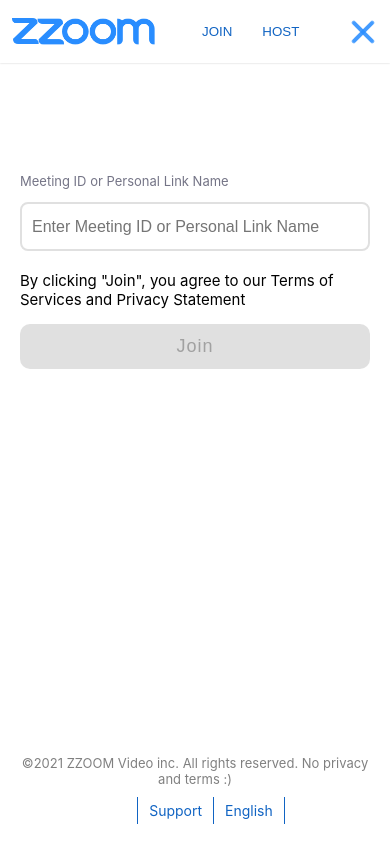
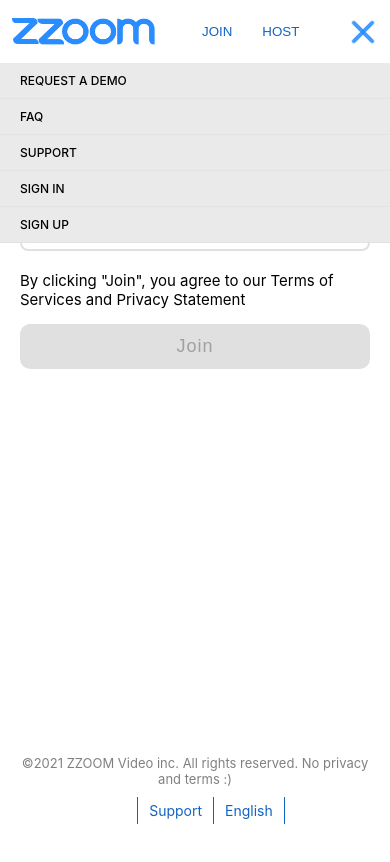
Before and after one commit to gtolan/zoom-video-chat-React, a React (Create React App) app: page / in a window 390 px wide. Both pictures are taken after a click on the button 362 px from the left and 31 px from the top of the page. Shown: the top 862 px of the page. Built offline with nearby package versions, Linux system fonts and the light colour scheme.

Commit message:
add dropdown mobile and desktop

```diff
--- a/src/components/Navbar.js
+++ b/src/components/Navbar.js
@@ -57,7 +57,17 @@
                         <div className="hamburger-inner"></div>
                         </div>
                     </div>
+                    <div className={`hamburger-dropdown-menu ${hamburderIsOpen ? 'is-active' : ''}`}>
+                    <ul>
+                        <li><Link to="/demo">Request a Demo</Link></li>
+                        <li><Link to="/faq">FAQ</Link></li>
+                        <li><Link to="/support">Support</Link></li>
+                        <li><Link to="/sign-in">Sign In</Link></li>
+                        <li><Link to="/sign-up">Sign Up</Link></li>
+                    </ul>
+                </div>
                 </button>
+
             </div>
         </nav>
     )
--- a/src/styles/Navbar.scss
+++ b/src/styles/Navbar.scss
@@ -53,6 +53,59 @@
       }
       span.hamburger {
         display: block;
+      }
+    }
+    button.hamburger {
+      .hamburger-dropdown-menu {
+        display: inline-block;
+        transform: scaleY(0);
+        visibility: hidden;
+        position: absolute;
+        width: 100vw;
+        right: 0;
+        text-align: left;
+        transition: 0.6s;
+        transform-origin: top;
+        top: 0;
+        margin-top: 63px;
+        ul {
+          background-color: #eaeaea;
+          margin: 0;
+          font-size: 12px;
+
+          list-style: none;
+          padding-left: 0px;
+          li {
+            // padding: 10px;
+            border-bottom: 1px solid #e3e3e3;
+            padding-left: 10px;
+            a {
+              text-decoration: none;
+              color: black;
+              height: 100%;
+              display: block;
+              position: relative;
+              padding: 10px;
+            }
+            &:hover {
+              background-color: #08c;
+
+              a {
+                color: white;
+              }
+            }
+          }
+        }
+        &.is-active {
+          transform: scaleY(1);
+          visibility: visible;
+          position: absolute;
+          width: 100vw;
+          right: 0;
+          text-align: left;
+          top: 0;
+          margin-top: 63px;
+        }
       }
     }
   }
@@ -170,6 +223,11 @@
         }
       }
     }
+    button.hamburger-dropdown-menu {
+      display: none;
+      transform: scale(0);
+      visibility: hidden;
+    }
   }
 }
 
@@ -201,10 +259,10 @@
   overflow: visible;
 }
 .hamburger:hover {
-  opacity: 0.7;
+  opacity: 1;
 }
 .hamburger.is-active:hover {
-  opacity: 0.7;
+  opacity: 1;
 }
 .hamburger.is-active .hamburger-inner,
 .hamburger.is-active .hamburger-inner::before,
```
